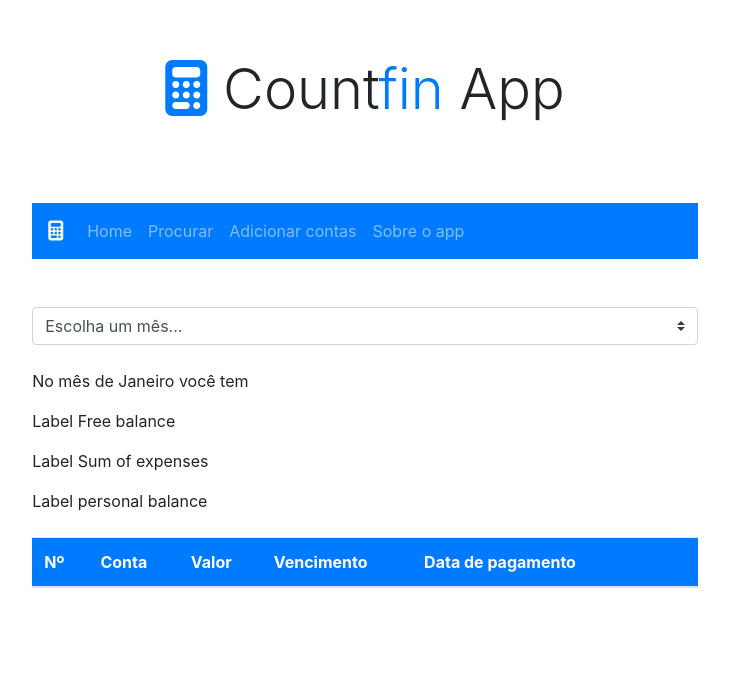
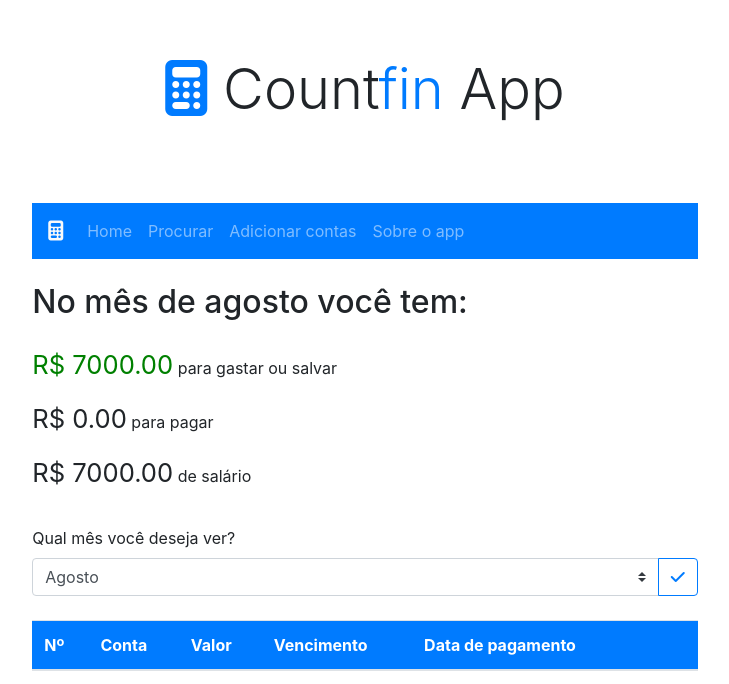
Before and after one commit to LaurenceZanotti/countfin-app, a plain HTML site: page index.html in a window 1280 px wide. Shown: the whole page, without its empty margins (275-1004 px from the left). Drawn offline with nearby package versions, Linux system fonts and the light colour scheme.

Commit message:
Added dashboard with general statistics

```diff
--- a/app.js
+++ b/app.js
@@ -29,7 +29,7 @@ class UI {
             <td class="account-value-cell">${conta.accountValue}</td>
             <td class="account-due-cell">${conta.accountDue}</td>
             <td class="account-paydate-cell">${conta.accountPayDate}</td>
-            <td class="account-delete-cell"><a href="#" title="Deletar"><i class="fa fa-close" id="del"></i></a></td>
+            <td class="account-delete-cell"><a href="#" title="Deletar"><i class="fa fa-close text-danger" id="del"></i></a></td>
             <td class="account-edit-cell"><a href="#" title="Editar"><i class="edit-button fa fa-pencil-square" id="edit"></i></a></td>
         `;
 
@@ -223,6 +223,60 @@ class UI {
             }
         }
     }
+
+    /**
+     * Loads the default dashboard values. Used when DOM is loaded.
+     */
+    static loadDashboard() {
+        // Gets the month select element and current month
+        const selector = document.querySelector('select#dashboard-month-selector');
+        const month = new Date().getMonth();
+
+        //
+        for (let i = 0; i < selector.options.length; i++) {
+            if (selector.options[i].index == month) {
+                selector.options[i].setAttribute('selected', '');
+                document.querySelector('section#home-dashboard h2 span').textContent = selector.value;
+            }
+        }
+
+        UI.showMonthExpenses(month);
+    }
+
+    static showMonthExpenses(month) {
+        const freeBalanceLabel = document.querySelector('span#free-balance-label');
+        const expenseLabel = document.querySelector('span#expense-sum-label');
+        const personalBalanceLabel = document.querySelector('span#personal-balance-label');
+        const year = new Date().getFullYear();
+        const balance = 7000; // A future implementation: change the month's balance
+
+        // Retrieves the accounts data
+        const account = Store.getAccounts();
+
+        // Gets the sum of the month
+        let summ = 0;
+
+        account.forEach((eachAccount) => {
+            if (eachAccount.accountDue.includes(`${month + 1}-${year}`)) {
+                summ += eachAccount.accountValue;
+            }
+        });
+
+        // Styles the free balance label
+        if (balance - summ <= 0) {
+            freeBalanceLabel.style.color = 'red'
+            freeBalanceLabel.nextElementSibling.textContent = ' em débito...'
+        } else {
+            freeBalanceLabel.style.color = 'green'
+            freeBalanceLabel.nextElementSibling.textContent = ' para gastar ou salvar'
+        }
+
+        // Sets labels content
+        freeBalanceLabel.textContent = `R$ ${(balance - summ).toFixed(2)}`;
+        expenseLabel.textContent = `R$ ${summ.toFixed(2)}`;
+        personalBalanceLabel.textContent = `R$ ${balance.toFixed(2)}`;
+
+    }
 }
 
 // Store Class: Handles storage
@@ -272,8 +326,10 @@ class Store {
     }
 }
 
-// Event: Display account
-document.addEventListener('DOMContentLoaded', UI.displayAccounts());
+// Event: On page loaded, display account
+document.addEventListener('DOMContentLoaded',
+UI.displayAccounts(),
+UI.loadDashboard());
 
 // Event: Add an account
 document.querySelector('#account-form').addEventListener('submit', function(e)
@@ -328,3 +384,9 @@ document.querySelector('input[type=search]').addEventListener('keyup', function(
     e.preventDefault();
     UI.searchAccount(e.target.value);
 });
+
+// Event: Month select input
+document.querySelector('button#month-select-button').addEventListener('click', () => {
+    const month = document.querySelector('select#dashboard-month-selector').selectedIndex;
+    UI.showMonthExpenses(month)
+})
--- a/css/main.css
+++ b/css/main.css
@@ -21,6 +21,14 @@ footer {
 
 section#add-account, section#search-account {
     display: none;
+}
+
+span.dashboard-label {
+    font-size: 1.6em;
+}
+
+label[for=dashboard-month-selector] {
+    margin-top: 1.1em;
 }
 
 @media (max-width: 768px) {
--- a/index.html
+++ b/index.html
@@ -55,8 +55,18 @@
         <!-- ######################## -->
 
         <section class="operations-container" id="home-dashboard">
-            <select name="" class="custom-select mt-4 mb-4" id="dashboard-month">
-                <option selected>Escolha um mês...</option>
+
+            <h2 class="mb-4">No mês de <span>Janeiro</span> você tem:</h2>
+
+            <p><span class="dashboard-label" id="free-balance-label">R$ 0.00</span><span>em débito</span></p> <!-- sum of expenses minus personal balance of the month -->
+            <p><span class="dashboard-label" id="expense-sum-label">R$ 0.00</span> para pagar</p> <!-- sum of expenses of the month -->
+            <p><span class="dashboard-label" id="personal-balance-label">R$ 0.00</span> de salário</p> <!-- month's initial balance -->
+
+            <label for="dashboard-month-selector">Qual mês você deseja ver?</label>
+
+            <div class="input-group">
+                <select name="" class="custom-select" id="dashboard-month-selector">
+                    <!-- <option value="todos">Todos</option>           -->
                     <option value="janeiro">Janeiro</option>
                     <option value="fevereiro">Fevereiro</option>
                     <option value="março">Março</option>
@@ -70,12 +80,10 @@
                     <option value="novembro">Novembro</option>
                     <option value="dezembro">Dezembro</option>
                 </select>
-
-            <p>No mês de <span>Janeiro</span> você tem</p>
-
-            <p>Label Free balance</p> <!-- sum of expenses minus personal balance of the month -->
-            <p>Label Sum of expenses</p> <!-- sum of expenses of the month -->
-            <p>Label personal balance</p> <!-- month's initial balance -->
+                <div class="input-group-append">
+                    <button class="btn btn-outline-primary" type="button" id="month-select-button"><i class="fas fa-check"></i></button>
+                </div>
+            </div>
 
         </section>
 
```
Lines whose indentation alone changed are shown as unchanged.
